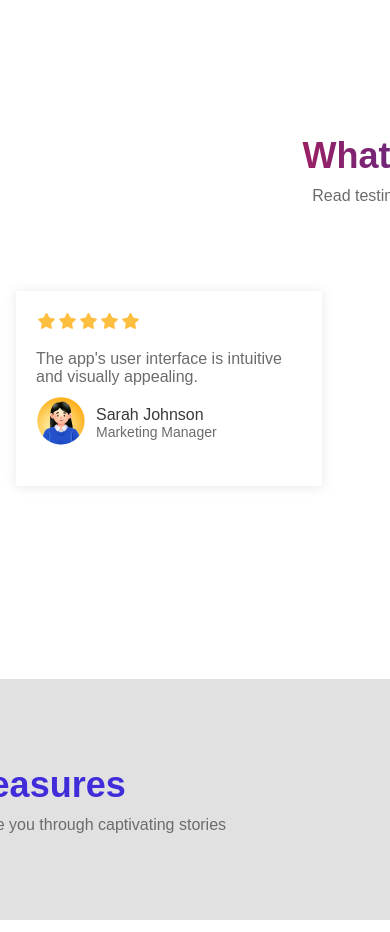
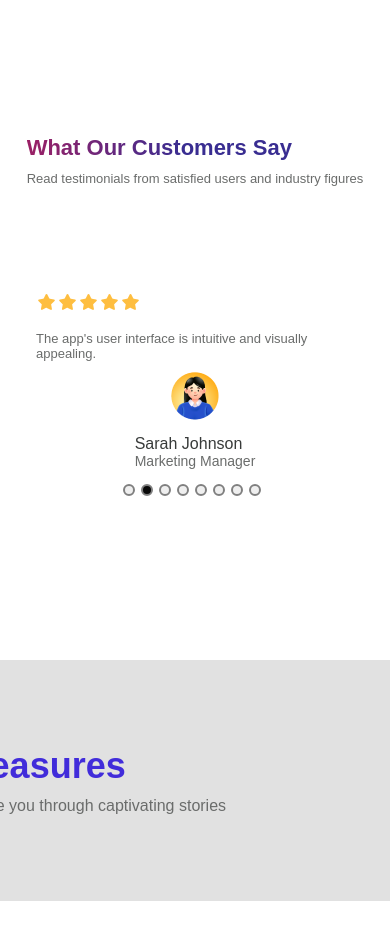
Before and after one commit to bekhzodallaev/milliy-podcast-app, a React (Create React App) app: page / in a window 390 px wide. Shown: the part 3820-4752 px from the top of the page. Built offline with nearby package versions, Linux system fonts and the light colour scheme; a web font is replaced by a local one.

Commit message:
Add responsiveness for the Testimonials page

```diff
--- a/src/pages/LandingPage/Home/TestimonialsComponent/CardDetails.ts
+++ b/src/pages/LandingPage/Home/TestimonialsComponent/CardDetails.ts
@@ -8,12 +8,12 @@ export const responsive = {
     slidesToSlide: 3, // optional, default to 1.
   },
   tablet: {
-    breakpoint: { max: 1024, min: 464 },
+    breakpoint: { max: 1024, min: 800 },
     items: 2,
     slidesToSlide: 2, // optional, default to 1.
   },
   mobile: {
-    breakpoint: { max: 464, min: 0 },
+    breakpoint: { max: 799, min: 0 },
     items: 1,
     slidesToSlide: 1, // optional, default to 1.
   },
--- a/src/pages/LandingPage/Home/TestimonialsComponent/Testimonials.module.css
+++ b/src/pages/LandingPage/Home/TestimonialsComponent/Testimonials.module.css
@@ -89,6 +89,43 @@
   align-items: flex-start;
   gap: 0.9375rem;
 }
+
+/* Media queries */
+
+/* Phone version */
+@media only screen and (max-width: 799px) {
+  .container {
+    width: 100%;
+    display: flex;
+    flex-direction: column;
+  }
+  .heading {
+    font-size: 1.375rem;
+  }
+  .text {
+    font-size: 0.8125rem;
+  }
+  .testimonials_card {
+    width: 100%;
+  }
+  .carousel {
+    width: 100%;
+  }
+  .testimonials_card_container {
+    width: 100%;
+    align-items: center;
+    box-shadow: none;
+  }
+  .user_info {
+    display: flex;
+    flex-direction: column;
+  }
+  .comment {
+    font-size: 0.8125rem;
+  }
+}
+
+/* Tablet version */
 @media only screen and (min-width: 800px) and (max-width: 1023px) {
   .container {
     width: 100%;
```
